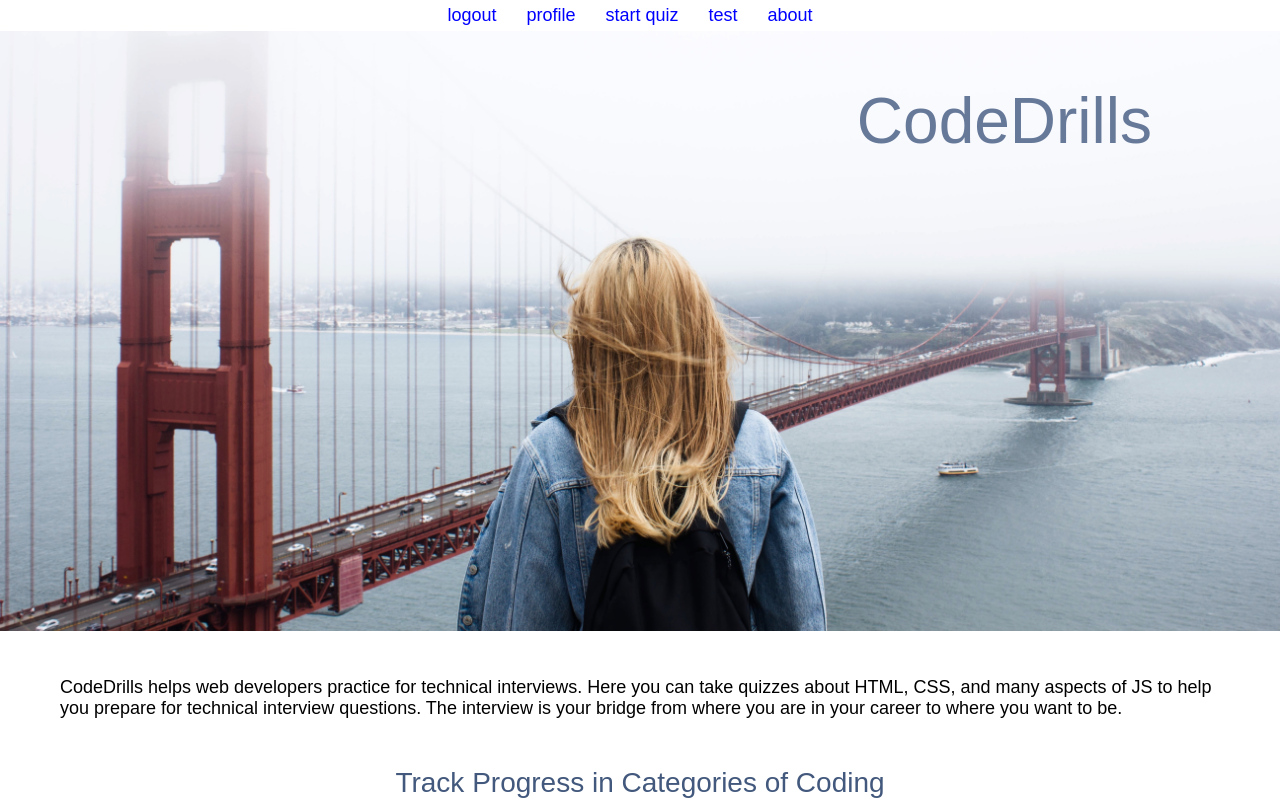
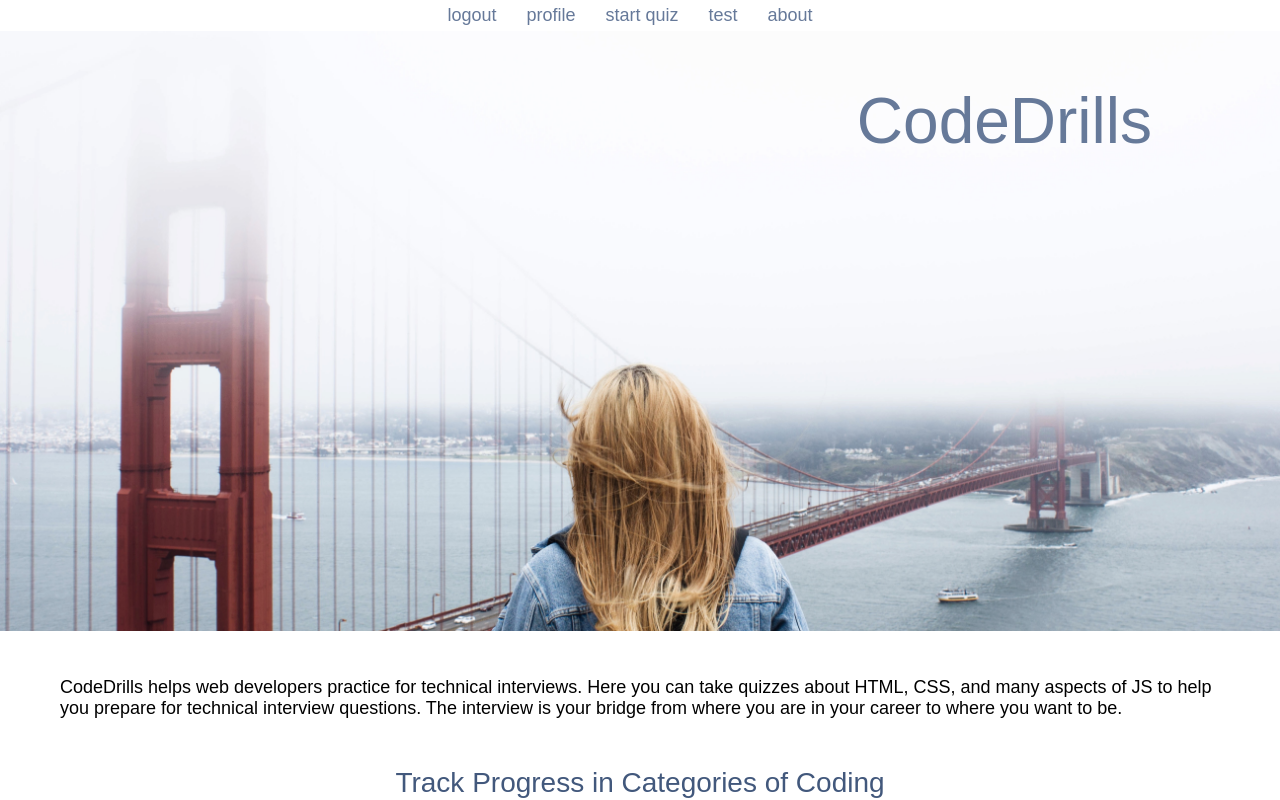
Before and after one commit to deepbsd/codeDrills-client, a React (Create React App) app: page / in a window 1280 px wide. Shown: the top 800 px of the page. Built offline with nearby package versions, Linux system fonts and the light colour scheme.

Commit message:
changed navitems so they underline when you hover over them

```diff
--- a/src/components/landing/style.js
+++ b/src/components/landing/style.js
@@ -11,7 +11,7 @@ const Style = {
         height: 100%;
         left: 0;
         color: blue;
-        background: white url("${bannerImg}") no-repeat left bottom;
+        background: white url("${bannerImg}") no-repeat center center;
         background-size: cover;
         position: absolute;
         top: 0;
--- a/src/components/navitem/navitem.css
+++ b/src/components/navitem/navitem.css
@@ -1,15 +1,38 @@
 
 li {
-    color: blue;
+    color: #667999;
     display: inline-block;
     font-size: 18px;
     padding: 5px;
+    position: relative;
     margin-right: 20px;
+    text-decoration: none;
 }
 
 li:hover {
-  font-size: 20px;
+  cursor: pointer;
   font-style: italic;
   font-weight: bold;
-  color: blue;
+  color: #667999;
 }
+
+li:before {
+  content: "";
+  position: absolute;
+  width: 90%;
+  height: 2px;
+  bottom: 0;
+  left: 0;
+  background-color: #667999;
+  visibility: hidden;
+  -webkit-transform: scaleX(0);
+  transform: scaleX(0);
+  -webkit-transition: all 0.3s ease-in-out 0s;
+  transition: all 0.3s ease-in-out 0s;
+}
+
+li:hover:before {
+  visibility: visible;
+  -webkit-transform: scaleX(1);
+  transform: scaleX(1);
+}
```
Also changed, not shown: src/components/header/style.js (added).
